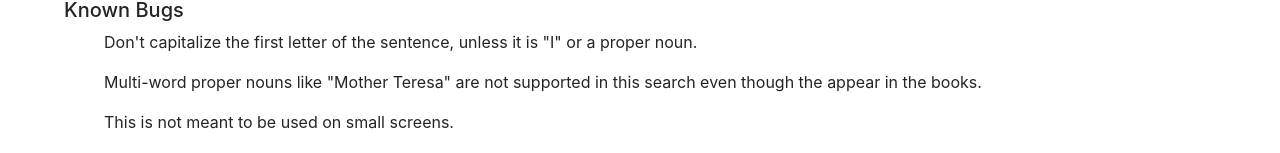
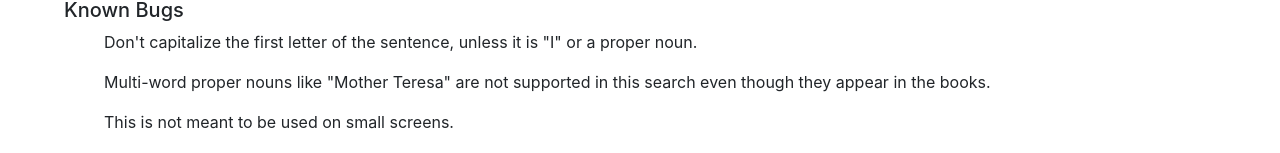
Before and after one commit to wmcooper2/TEA_sentence, a React (Create React App) app: page / in a window 1280 px wide. Shown: the part 460-613 px from the top of the page. Built offline with nearby package versions, Linux system fonts and the light colour scheme.

Commit message:
Corrected typo in instructions.

```diff
--- a/src/components/instructions.jsx
+++ b/src/components/instructions.jsx
@@ -19,7 +19,7 @@ const Instructions = props => {
       </ul>
       <ul>
         Multi-word proper nouns like "Mother Teresa" are not supported in this
-        search even though the appear in the books.
+        search even though they appear in the books.
       </ul>
       <ul>This is not meant to be used on small screens.</ul>
       <ul>
```
